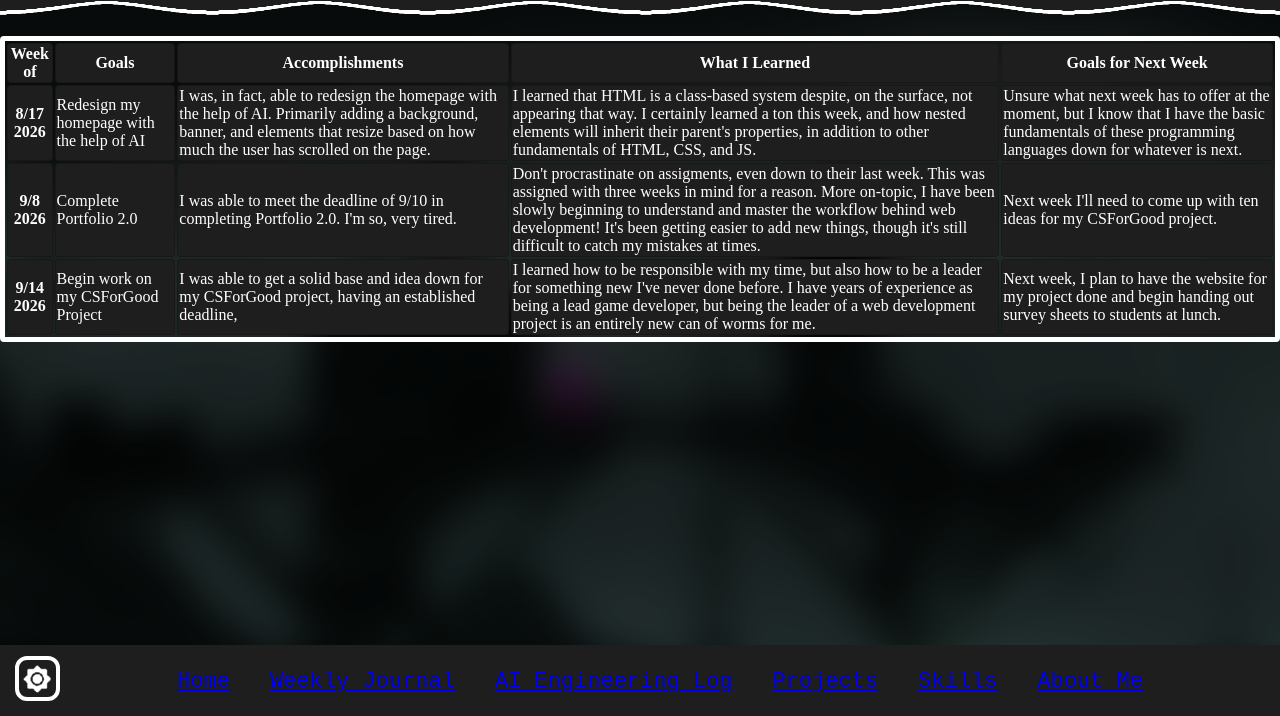
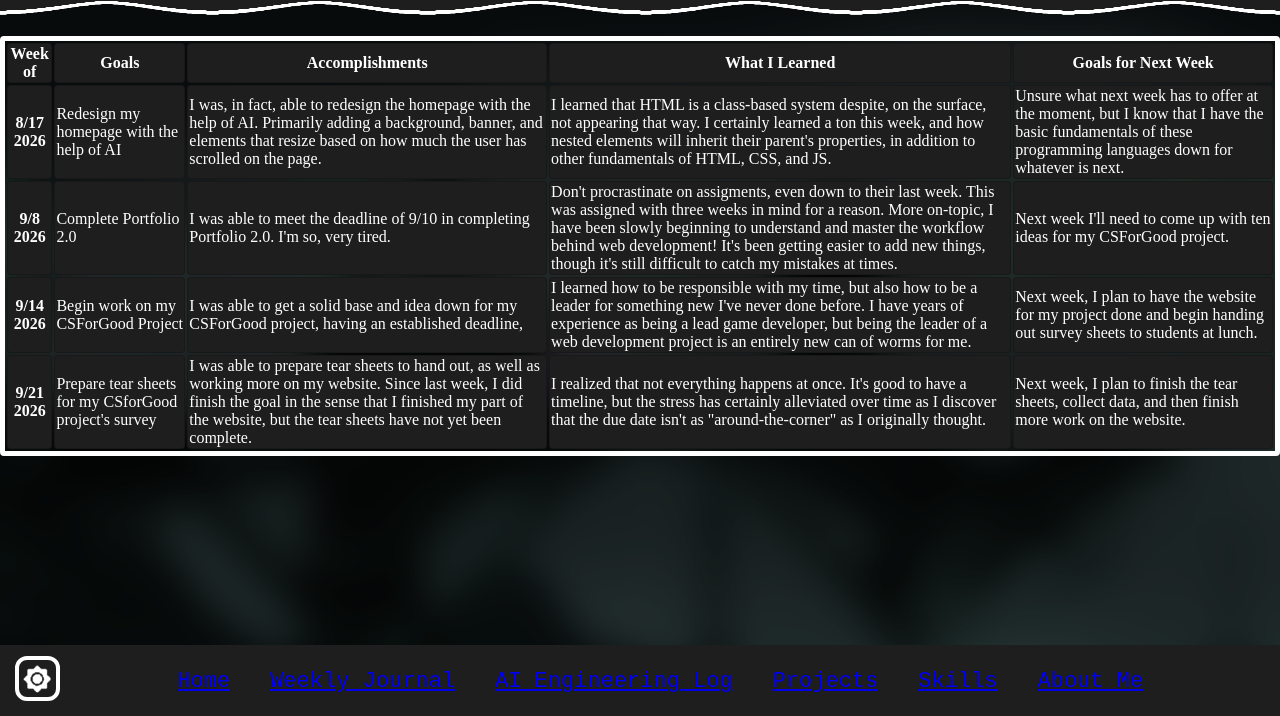
Before and after one commit to JoelO-githu-b/developer-engineering-notebook, a plain HTML site: page journal.html in a window 1280 px wide. Shown: the part 84-800 px from the top of the page. Drawn offline with Linux system fonts and the light colour scheme; a web font is replaced by a local one.

Commit message:
Updated journal

```diff
--- a/journal.html
+++ b/journal.html
@@ -10,9 +10,7 @@
             body {
                 margin: 0;
                 max-width: 100%;
-                max-height: 100%;
                 overflow-x: hidden;
-                overflow-y: hidden;
             }
             .journal-header {
                 display: flex;
@@ -83,6 +81,15 @@
                         <td>I learned how to be responsible with my time, but also how to be a leader for something new I've never done before. I have years of experience as being a lead game developer, but being the leader of a web development project is an entirely new can of worms for me.</td>
                         <td>Next week, I plan to have the website for my project done and begin handing out survey sheets to students at lunch.</td>
                     </tr>
+                    <tr>
+                        <th>9/21 <br> 2026</th>
+                        <td>Prepare tear sheets for my CSforGood project's survey</td>
+                        <td>
+                            I was able to prepare tear sheets to hand out, as well as working more on my website. Since last week, I did finish the goal in the sense that I finished my part of the website, but the tear sheets have not yet been complete.
+                        </td>
+                        <td>I realized that not everything happens at once. It's good to have a timeline, but the stress has certainly alleviated over time as I discover that the due date isn't as "around-the-corner" as I originally thought.</td>
+                        <td>Next week, I plan to finish the tear sheets, collect data, and then finish more work on the website.</td>
+                    </tr>
                 </table>
                 <div>
                     <nav>
```
